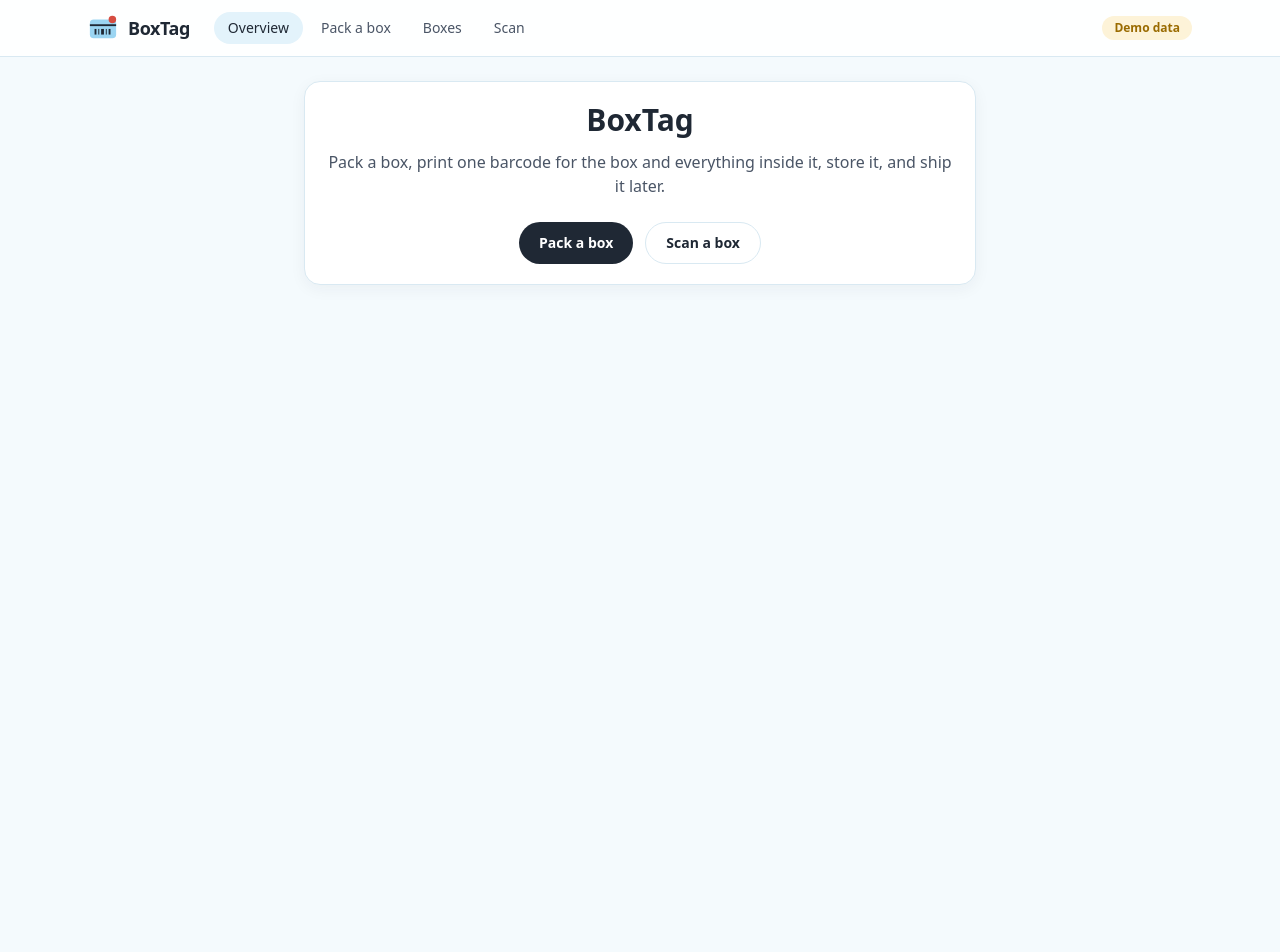
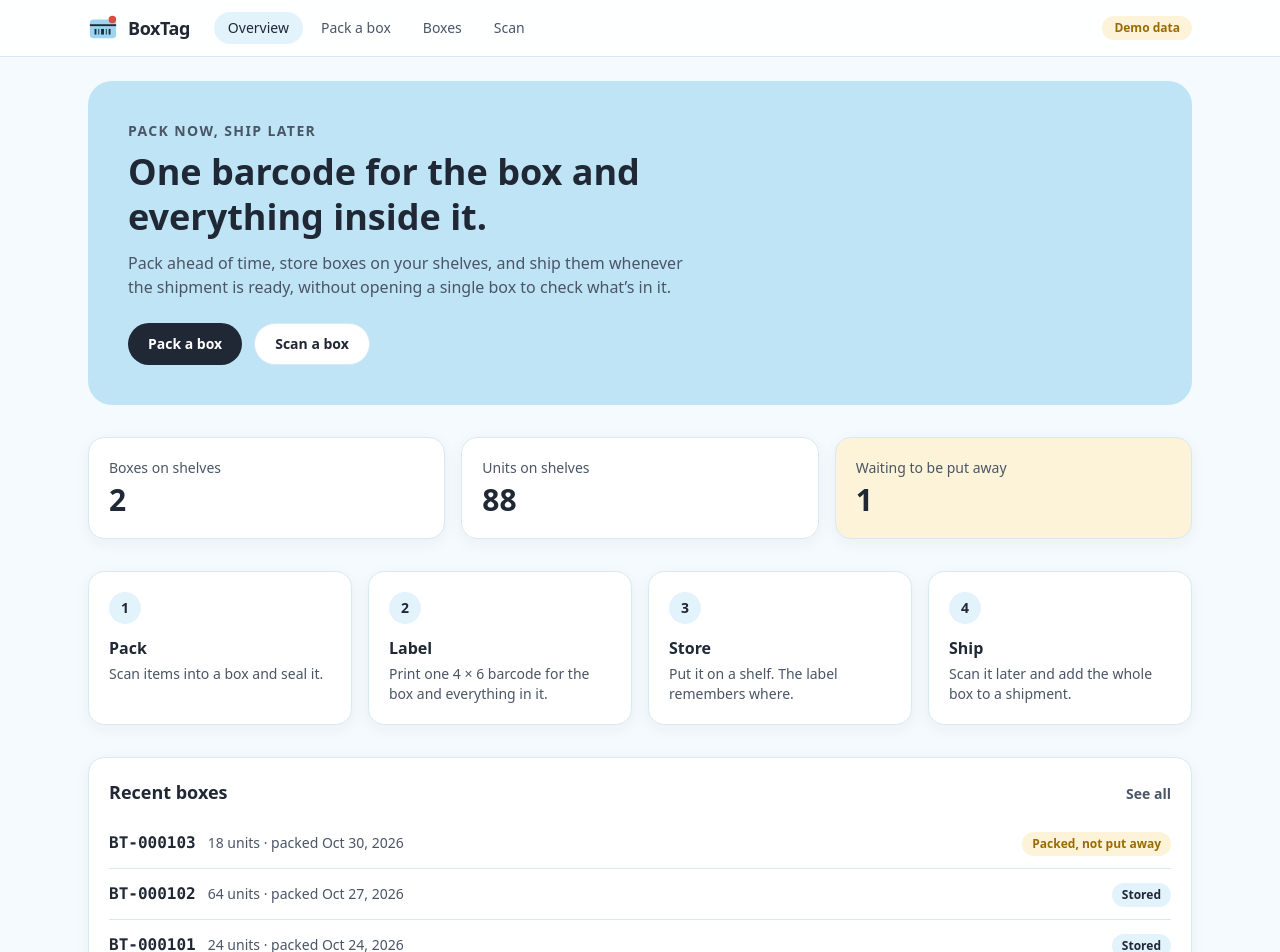
Before and after one commit to Sarah-Kayembe/box-lpn-demo, a Next.js app: page / in a window 1280 px wide. Shown: the top 952 px of the page. Before the commit the page ends 800 px from the top, so only its background shows below. Built offline with nearby package versions, Linux system fonts and the light colour scheme; no server answers.

Commit message:
Turn the home page into an overview of boxes on shelves

```diff
--- a/src/app/page.tsx
+++ b/src/app/page.tsx
@@ -1,14 +1,42 @@
+"use client";
+
 import Link from "next/link";
+import { useEffect, useState } from "react";
+import { StatusBadge } from "@/components/StatusBadge";
+import { api } from "@/lib/api/client";
+import { formatDate, totalUnits } from "@/lib/format";
+import type { BoxTag } from "@/lib/types";
+
+const steps = [
+  { title: "Pack", text: "Scan items into a box and seal it." },
+  { title: "Label", text: "Print one 4 × 6 barcode for the box and everything in it." },
+  { title: "Store", text: "Put it on a shelf. The label remembers where." },
+  { title: "Ship", text: "Scan it later and add the whole box to a shipment." },
+];
 
 export default function Home() {
+  const [boxes, setBoxes] = useState<BoxTag[]>([]);
+
+  useEffect(() => {
+    api.listBoxTags().then(setBoxes);
+  }, []);
+
+  const stored = boxes.filter((b) => b.status === "stored");
+  const waiting = boxes.filter((b) => b.status === "packed");
+  const unitsOnShelves = stored.reduce((s, b) => s + totalUnits(b), 0);
+
   return (
-    <section className="card mx-auto max-w-2xl text-center">
-      <h1 className="text-3xl font-bold">BoxTag</h1>
-      <p className="mt-3 text-navy-soft">
-        Pack a box, print one barcode for the box and everything inside it, store it, and ship it
-        later.
+    <div className="space-y-8">
+      <section className="overflow-hidden rounded-3xl bg-sky-brand/60 p-6 sm:p-10">
+        <p className="text-sm font-semibold uppercase tracking-widest text-navy-soft">Pack now, ship later</p>
+        <h1 className="mt-2 max-w-2xl text-3xl font-bold leading-tight sm:text-4xl">
+          One barcode for the box and everything inside it.
+        </h1>
+        <p className="mt-3 max-w-xl text-navy-soft">
+          Pack ahead of time, store boxes on your shelves, and ship them whenever the shipment is
+          ready, without opening a single box to check what’s in it.
         </p>
-      <div className="mt-6 flex justify-center gap-3">
+        <div className="mt-6 flex flex-wrap gap-3">
           <Link href="/pack" className="btn-primary">
             Pack a box
           </Link>
@@ -17,5 +45,66 @@ export default function Home() {
           </Link>
         </div>
       </section>
+
+      <section className="grid gap-4 sm:grid-cols-3">
+        <Stat label="Boxes on shelves" value={stored.length} />
+        <Stat label="Units on shelves" value={unitsOnShelves} />
+        <Stat label="Waiting to be put away" value={waiting.length} tone={waiting.length ? "warn" : undefined} />
+      </section>
+
+      <section className="grid gap-4 sm:grid-cols-2 lg:grid-cols-4">
+        {steps.map((s, n) => (
+          <div key={s.title} className="card">
+            <span className="flex h-8 w-8 items-center justify-center rounded-full bg-sky-soft text-sm font-bold">
+              {n + 1}
+            </span>
+            <p className="mt-3 font-bold">{s.title}</p>
+            <p className="mt-1 text-sm text-navy-soft">{s.text}</p>
+          </div>
+        ))}
+      </section>
+
+      <section className="card">
+        <div className="flex items-baseline justify-between">
+          <h2 className="text-lg font-bold">Recent boxes</h2>
+          <Link href="/boxes" className="text-sm font-semibold text-navy-soft hover:text-navy">
+            See all
+          </Link>
+        </div>
+        <ul className="mt-3 divide-y divide-line">
+          {boxes.slice(0, 5).map((b) => (
+            <li key={b.box_tag_id}>
+              <Link href={`/boxes/${b.box_tag_id}`} className="flex flex-wrap items-center gap-3 py-3 hover:bg-sky-wash">
+                <span className="font-mono font-bold">{b.box_tag_id}</span>
+                <span className="text-sm text-navy-soft">
+                  {totalUnits(b)} units · packed {formatDate(b.packed_at)}
+                </span>
+                <span className="ml-auto">
+                  <StatusBadge status={b.status} />
+                </span>
+              </Link>
+            </li>
+          ))}
+        </ul>
+        <button
+          className="mt-4 text-xs font-semibold text-navy-soft hover:text-navy"
+          onClick={async () => {
+            await api.resetDemo();
+            setBoxes(await api.listBoxTags());
+          }}
+        >
+          Reset demo data
+        </button>
+      </section>
+    </div>
   );
 }
+
+function Stat({ label, value, tone }: { label: string; value: number; tone?: "warn" }) {
+  return (
+    <div className={`card ${tone === "warn" ? "bg-butter-soft" : ""}`}>
+      <p className="text-sm text-navy-soft">{label}</p>
+      <p className="mt-1 text-3xl font-bold">{value}</p>
+    </div>
+  );
+}
```
Lines whose indentation alone changed are shown as unchanged.
